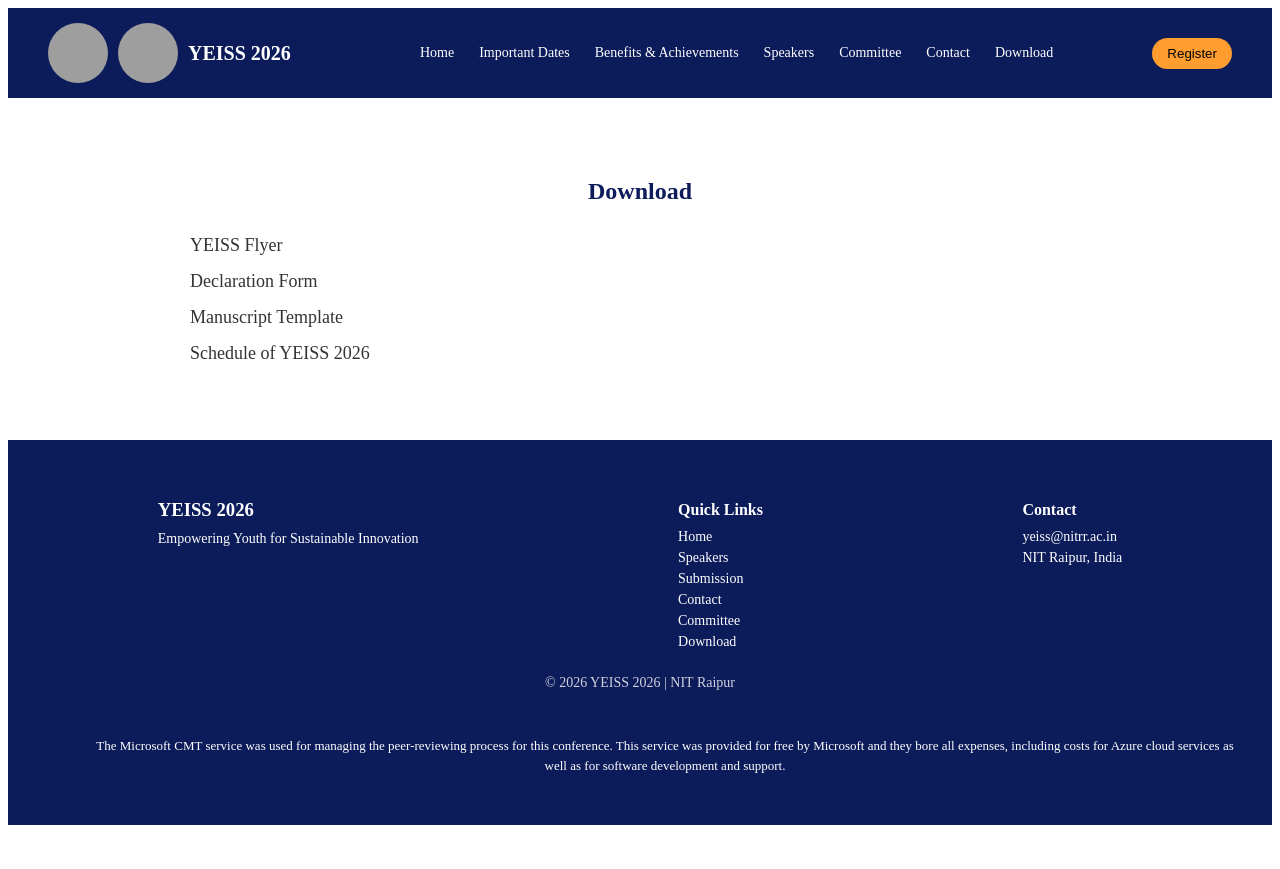
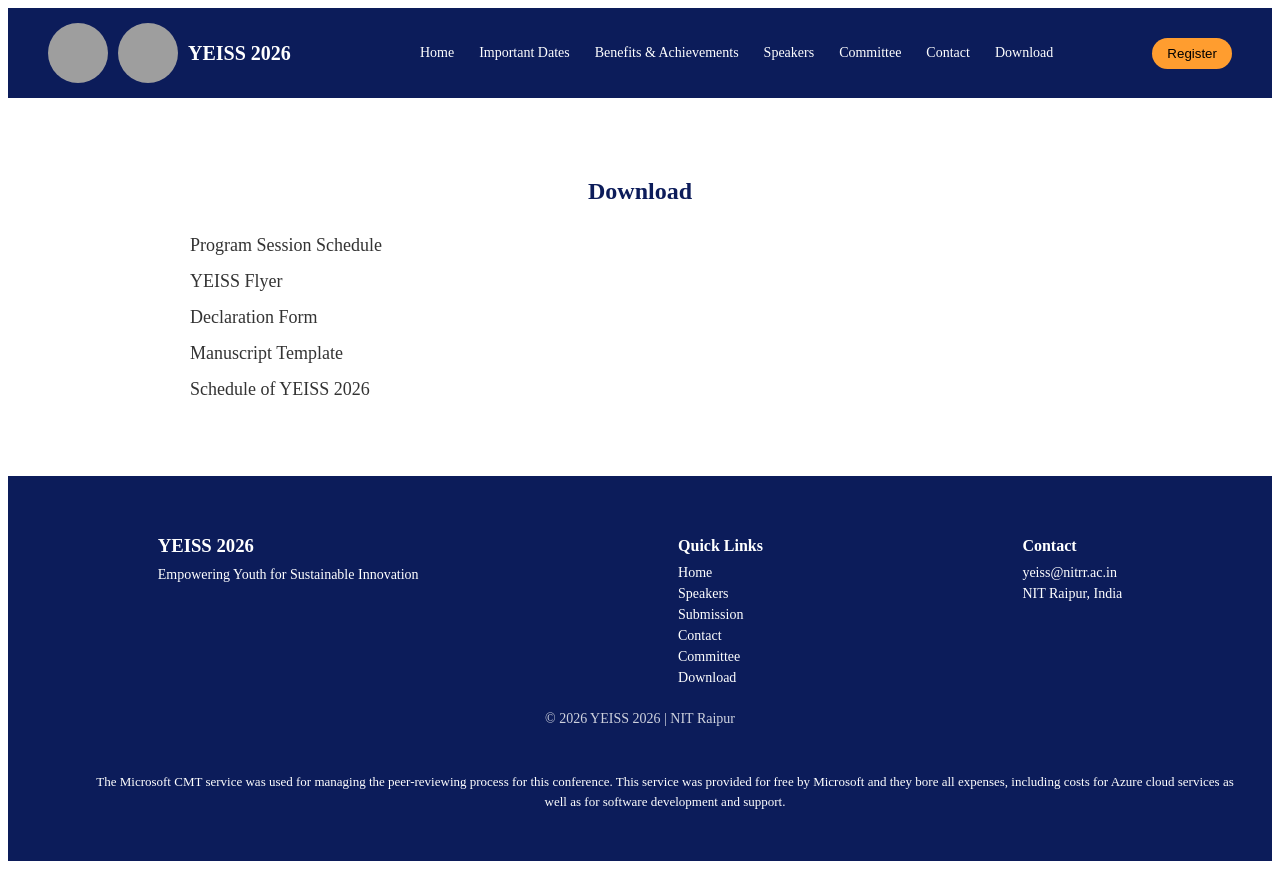
Before and after one commit to shhriiii/inae, a React (Vite) app: page /download in a window 1280 px wide. Before the commit the page ends 833 px from the top, so only its background shows below. Built offline with nearby package versions, Linux system fonts and the light colour scheme; grey boxes are pictures that could not be loaded.

Commit message:
session updt

```diff
--- a/src/pages/DownloadPage.jsx
+++ b/src/pages/DownloadPage.jsx
@@ -13,10 +13,17 @@ const DownloadPage = () => {
 
         <ul className="download-list">
           <li>
+            <a href="https://drive.google.com/file/d/1x7ZQtLkSZvB87VpVhgdUGJVZM1V-UIX-/view?usp=sharing" target="_blank">
+              Program Session Schedule
+            </a>
+          </li>
+          <li>
             <a href="https://drive.google.com/file/d/1652oYYftOMqCI7ltxq_zBrlZfbKfMbMn/view?usp=sharing" target="_blank">
               YEISS Flyer
             </a>
           </li>
+
+
 
           {/* <li>
             <a href="/files/brochure.pdf" target="_blank">
```
